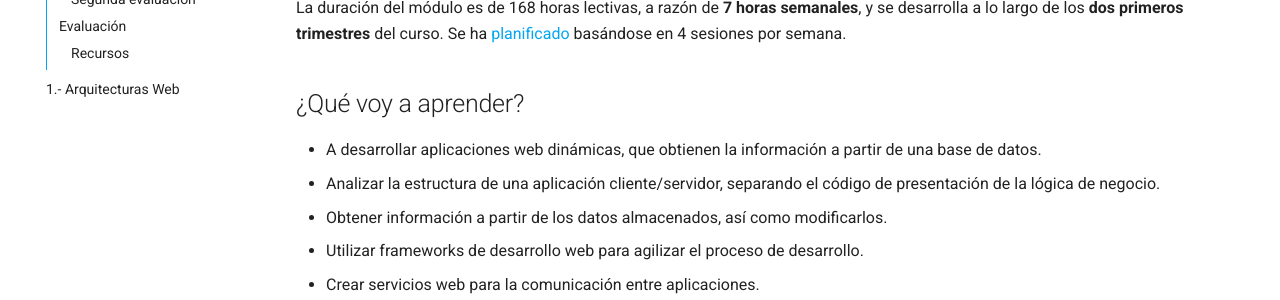
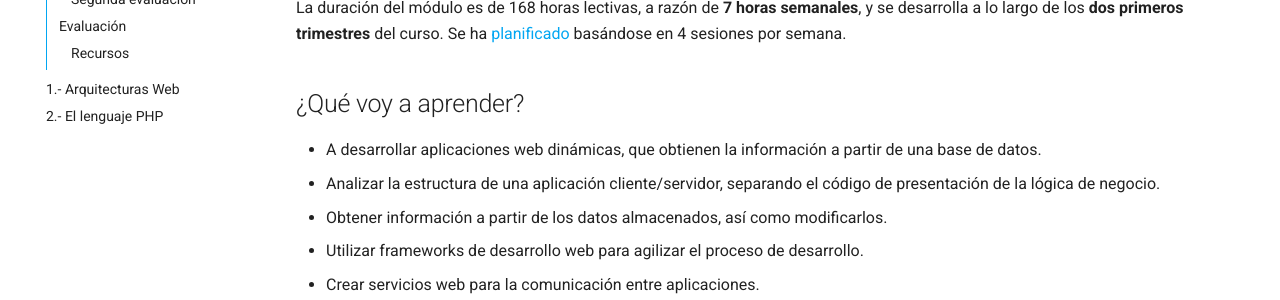
Before and after one commit to elblo/dwes2526, an MkDocs documentation site: the page built from docs/index.md, in a window 1280 px wide. Shown: the part 310-610 px from the top of the page. Built offline with MkDocs 1.6.1 and Material for MkDocs 9.7.7, drawn with Linux system fonts in a browser that asks for light colours.

Commit message:
Abierto tema 2

```diff
--- a/mkdocs.yml
+++ b/mkdocs.yml
@@ -5,7 +5,7 @@ use_directory_urls: false
 nav:
   - "Inicio": "index.md"
   - "1.- Arquitecturas Web": "01arquitecturas.md"
-  #- "2.- El lenguaje PHP": "02php.md"
+  - "2.- El lenguaje PHP": "02php.md"
   #- "3.- PHP Orientado a Objetos": "03phpoo.md"
   #- "4.- Programación Web": "04web.md"
   #- "5.- Herramientas Web": "05herramientas.md"
```
